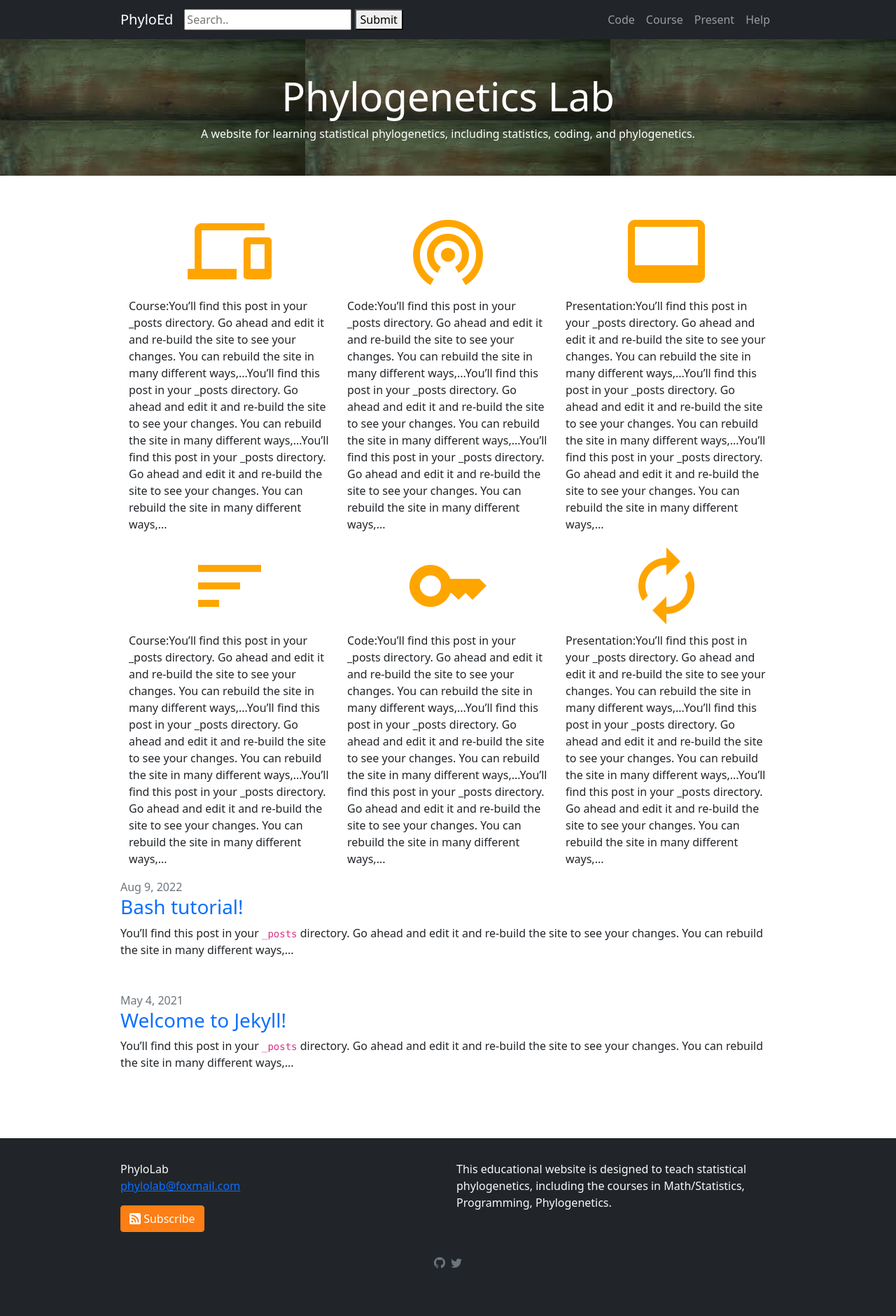
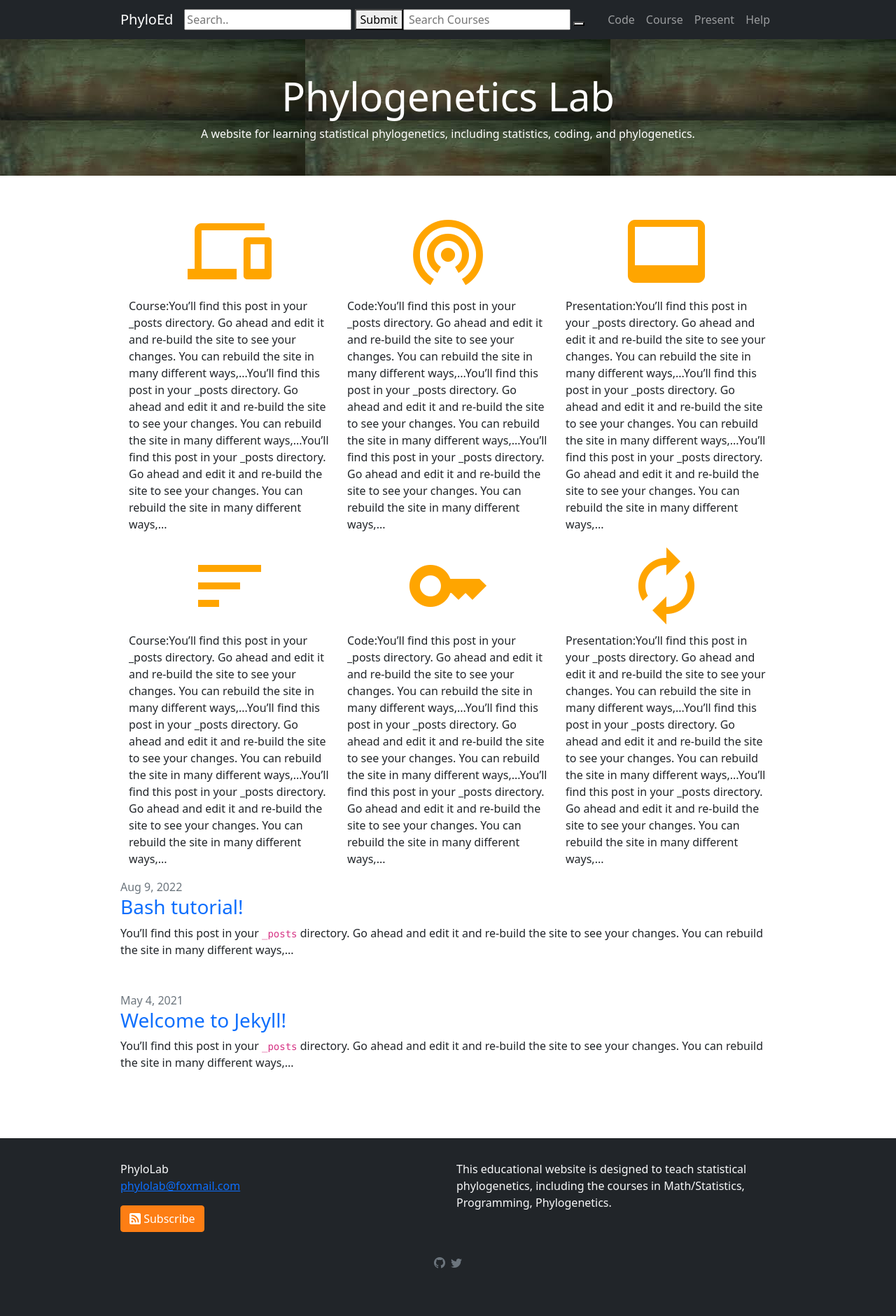
Before and after one commit to lliu1871/PhyEd, a Jekyll site: the page built from index.markdown, in a window 1280 px wide. Shown: the whole page at 70% size. Built offline with Jekyll 4.4.1, drawn with Linux system fonts in a browser that asks for light colours.

Commit message:
Update header.html

```diff
--- a/_includes/header.html
+++ b/_includes/header.html
@@ -17,6 +17,20 @@
           <button type="submit">Submit</button>
         </form>
       </div>
+
+      <!-- search bar right align -->
+        <div class="search">
+            <form action="#">
+                <input type="text"
+                    placeholder=" Search Courses"
+                    name="search">
+                <button>
+                    <i class="fa fa-search"
+                        style="font-size: 18px;">
+                    </i>
+                </button>
+            </form>
+        </div>
 
       <div class="collapse navbar-collapse" id="navbarSupportedContent">
         <ul class="navbar-nav ms-auto mb-2 mb-lg-0">
```
